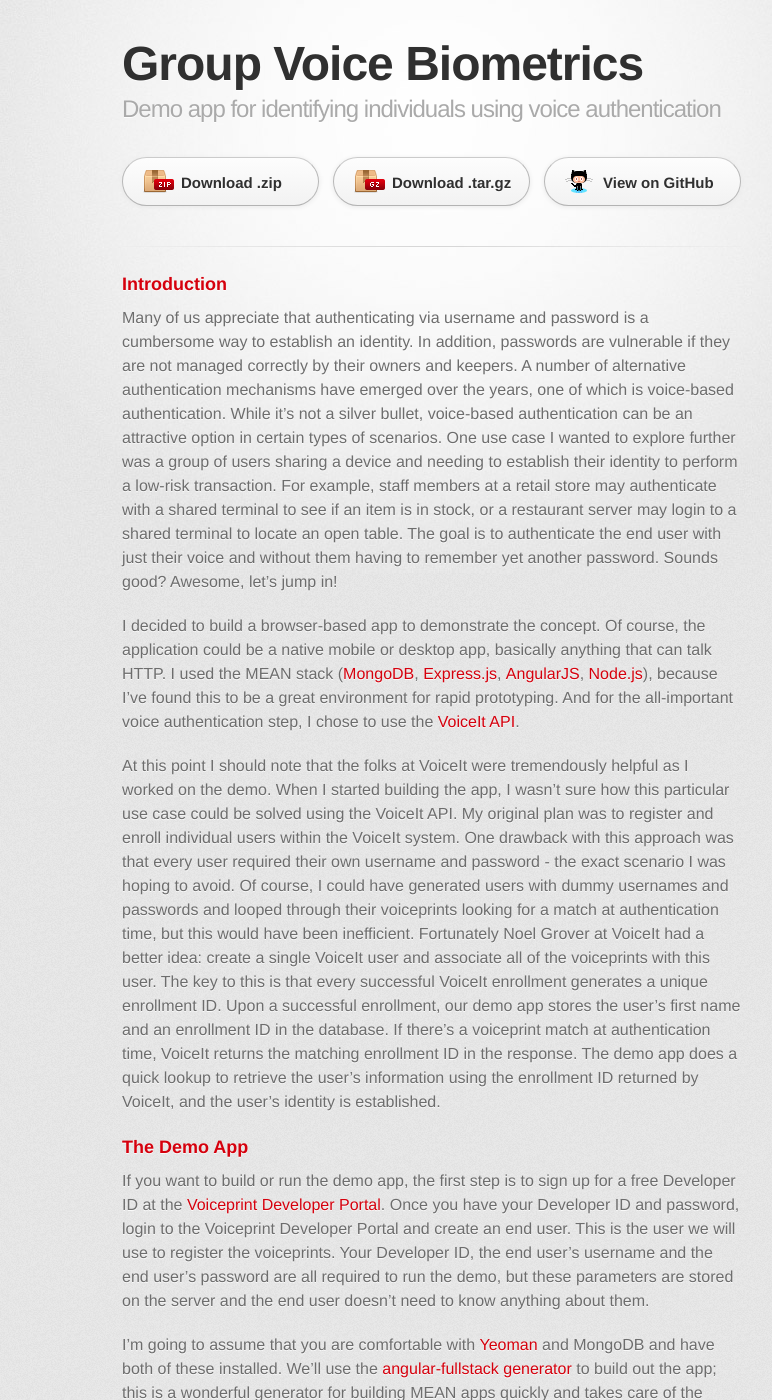
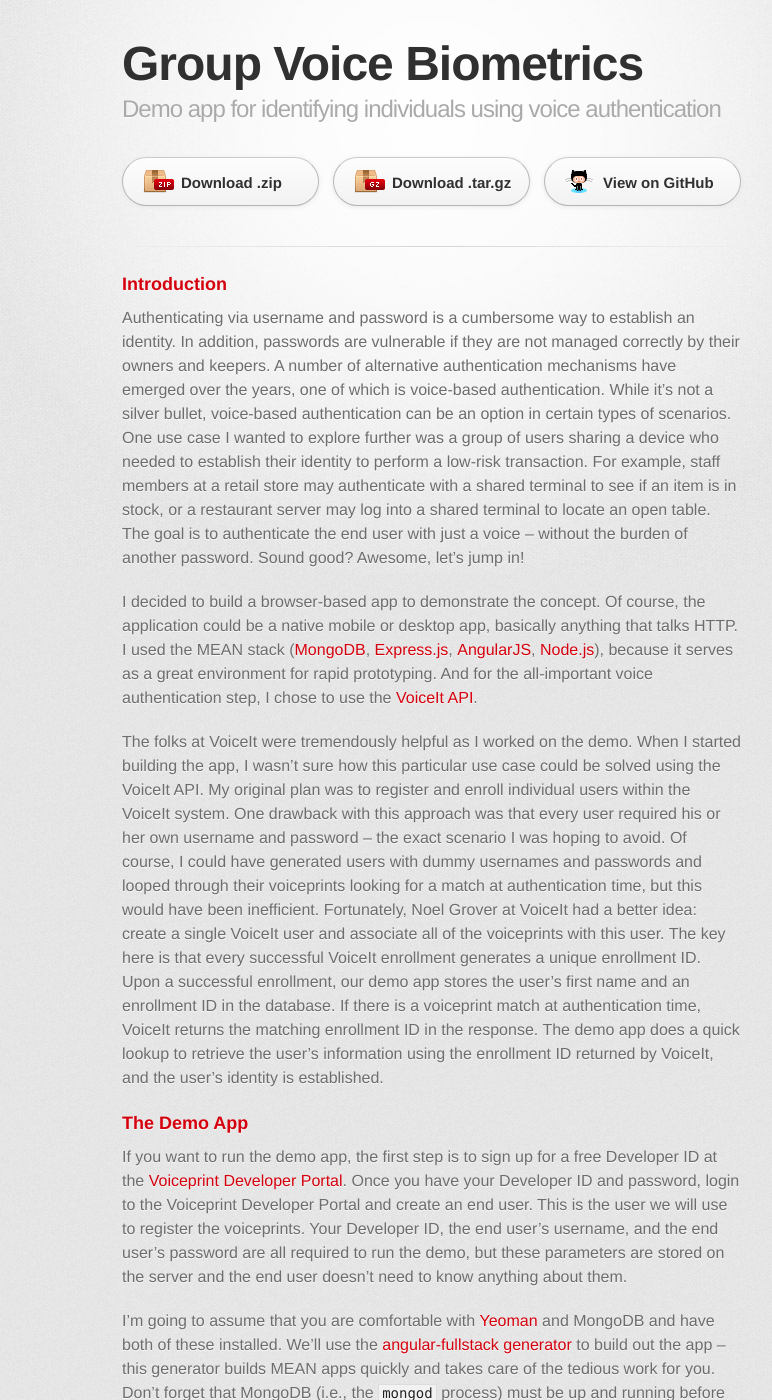
Before and after one commit to donnydazzler/group-voice-biometrics, a Jekyll site: the page built from index.md, in a window 1280 px wide and 1400 px high. Shown: the whole window, without its empty margins (208-980 px from the left). Built offline with Jekyll 4.4.1, drawn with Linux system fonts in a browser that asks for light colours; some web fonts are replaced; Markdown is read by kramdown in place of the engine named in the settings; some of the changed text lies outside the part shown.

Commit message:
index.md update

````diff
--- a/index.md
+++ b/index.md
@@ -2,16 +2,16 @@
 layout: index
 ---
 ### Introduction
-Many of us appreciate that authenticating via username and password is a cumbersome way to establish an identity. In addition, passwords are vulnerable if they are not managed correctly by their owners and keepers. A number of alternative authentication mechanisms have emerged over the years, one of which is voice-based authentication. While it's not a silver bullet, voice-based authentication can be an attractive option in certain types of scenarios. One use case I wanted to explore further was a group of users sharing a device and needing to establish their identity to perform a low-risk transaction. For example, staff members at a retail store may authenticate with a shared terminal to see if an item is in stock, or a restaurant server may login to a shared terminal to locate an open table. The goal is to authenticate the end user with just their voice and without them having to remember yet another password. Sounds good? Awesome, let's jump in!
+Authenticating via username and password is a cumbersome way to establish an identity. In addition, passwords are vulnerable if they are not managed correctly by their owners and keepers. A number of alternative authentication mechanisms have emerged over the years, one of which is voice-based authentication. While it's not a silver bullet, voice-based authentication can be an option in certain types of scenarios. One use case I wanted to explore further was a group of users sharing a device who needed to establish their identity to perform a low-risk transaction. For example, staff members at a retail store may authenticate with a shared terminal to see if an item is in stock, or a restaurant server may log into a shared terminal to locate an open table. The goal is to authenticate the end user with just a voice -- without the burden of another password. Sound good? Awesome, let's jump in!
 
-I decided to build a browser-based app to demonstrate the concept. Of course, the application could be a native mobile or desktop app, basically anything that can talk HTTP. I used the MEAN stack ([MongoDB](http://www.mongodb.org/), [Express.js](http://expressjs.com/), [AngularJS](https://angularjs.org/), [Node.js](http://nodejs.org/)), because I've found this to be a great environment for rapid prototyping. And for the all-important voice authentication step, I chose to use the [VoiceIt API](http://www.voiceit-tech.com/).
+I decided to build a browser-based app to demonstrate the concept. Of course, the application could be a native mobile or desktop app, basically anything that talks HTTP. I used the MEAN stack ([MongoDB](http://www.mongodb.org/), [Express.js](http://expressjs.com/), [AngularJS](https://angularjs.org/), [Node.js](http://nodejs.org/)), because it serves as a great environment for rapid prototyping. And for the all-important voice authentication step, I chose to use the [VoiceIt API](http://www.voiceit-tech.com/).
 
-At this point I should note that the folks at VoiceIt were tremendously helpful as I worked on the demo. When I started building the app, I wasn't sure how this particular use case could be solved using the VoiceIt API. My original plan was to register and enroll individual users within the VoiceIt system. One drawback with this approach was that every user required their own username and password - the exact scenario I was hoping to avoid. Of course, I could have generated users with dummy usernames and passwords and looped through their voiceprints looking for a match at authentication time, but this would have been inefficient. Fortunately Noel Grover at VoiceIt had a better idea: create a single VoiceIt user and associate all of the voiceprints with this user. The key to this is that every successful VoiceIt enrollment generates a unique enrollment ID. Upon a successful enrollment, our demo app stores the user's first name and an enrollment ID in the database. If there's a voiceprint match at authentication time, VoiceIt returns the matching enrollment ID in the response. The demo app does a quick lookup to retrieve the user's information using the enrollment ID returned by VoiceIt, and the user's identity is established.
+The folks at VoiceIt were tremendously helpful as I worked on the demo. When I started building the app, I wasn't sure how this particular use case could be solved using the VoiceIt API. My original plan was to register and enroll individual users within the VoiceIt system. One drawback with this approach was that every user required his or her own username and password -- the exact scenario I was hoping to avoid. Of course, I could have generated users with dummy usernames and passwords and looped through their voiceprints looking for a match at authentication time, but this would have been inefficient. Fortunately, Noel Grover at VoiceIt had a better idea: create a single VoiceIt user and associate all of the voiceprints with this user. The key here is that every successful VoiceIt enrollment generates a unique enrollment ID. Upon a successful enrollment, our demo app stores the user's first name and an enrollment ID in the database. If there is a voiceprint match at authentication time, VoiceIt returns the matching enrollment ID in the response. The demo app does a quick lookup to retrieve the user's information using the enrollment ID returned by VoiceIt, and the user's identity is established.
 
 ### The Demo App
-If you want to build or run the demo app, the first step is to sign up for a free Developer ID at the [Voiceprint Developer Portal](https://siv.voiceprintportal.com/). Once you have your Developer ID and password, login to the Voiceprint Developer Portal and create an end user. This is the user we will use to register the voiceprints. Your Developer ID, the end user's username and the end user's password are all required to run the demo, but these parameters are stored on the server and the end user doesn't need to know anything about them.
+If you want to run the demo app, the first step is to sign up for a free Developer ID at the [Voiceprint Developer Portal](https://siv.voiceprintportal.com/). Once you have your Developer ID and password, login to the Voiceprint Developer Portal and create an end user. This is the user we will use to register the voiceprints. Your Developer ID, the end user's username, and the end user's password are all required to run the demo, but these parameters are stored on the server and the end user doesn't need to know anything about them.
 
-I'm going to assume that you are comfortable with [Yeoman](http://yeoman.io/) and MongoDB and have both of these installed. We'll use the [angular-fullstack generator](https://github.com/DaftMonk/generator-angular-fullstack) to build out the app; this is a wonderful generator for building MEAN apps quickly and takes care of the tedious work for you. Don't forget that MongoDB (i.e., the `mongod` process) must be up and running before generating the app. Create a new directory, cd into it, and run the angular-fullstack generator:
+I'm going to assume that you are comfortable with [Yeoman](http://yeoman.io/) and MongoDB and have both of these installed. We'll use the [angular-fullstack generator](https://github.com/DaftMonk/generator-angular-fullstack) to build out the app -- this generator builds MEAN apps quickly and takes care of the tedious work for you. Don't forget that MongoDB (i.e., the `mongod` process) must be up and running before generating the app. Create a new directory, cd into it, and run the angular-fullstack generator:
 
 ```
 yo angular-fullstack group-voice-biometrics
@@ -40,7 +40,7 @@
 Run `npm install voice-it q request --save` to install the modules and add them to the dependency list. Now that the app's foundation is in place, let's build out the server side.
 
 ### Server-Side
-Before jumping into the server-side code, I have an Express.js `body-parser` configuration tip for you: since we are going to be POSTing WAV files to the server rather than JSON data, we need to ensure that the server is prepared to receive this type of data and files of a reasonable size. This gave me a multi-day headache, so I'm hoping that others will benefit from my lesson learned! So we need to make the following changes in `server/config/express.js`:
+Before jumping into the server-side code, I have an Express.js `body-parser` configuration tip for you. Since we are going to be POSTing WAV files to the server rather than JSON data, we need to ensure that the server is prepared to receive this type of data and files of a reasonable size. This gave me a multi-day headache, so I'm hoping that others will benefit from my lesson learned! Let's make the following changes in `server/config/express.js`:
 
 ```javascript
 //app.use(bodyParser.urlencoded({ extended: false }));
@@ -83,7 +83,7 @@
   });
 ```
 
-As you can see, the `firstName` field is of type string and indexed. We also store an array of `enrollmentId`s with each enrollment - there is no limit as to the number that can be stored by VoiceIt.
+As you can see, the `firstName` field is of type string and indexed. We also store an array of `enrollmentId`s with each enrollment -- there is no limit as to the number that can be stored by VoiceIt.
 
 The bulk of the server-side logic is in the `audioHandler`. This contains several helper functions to process incoming requests and communicate with the VoiceIt wrapper and MongoDB. Let's look at the export:
 
@@ -143,17 +143,16 @@
 };
 ```
 
-Both the enrollment and authentication endpoints accept HTTP POST requests. We start out by getting the WAV file from the request body and the user's first name (if one was passed in). An instance of the VoiceIt wrapper is created using the Developer ID obtained from the configuration. We add the WAV file to the config object; this is named so that it can be passed directly to the VoiceIt wrapper. The VoiceIt wrapper is promise-based, so a successful response invokes the first function in our `then()` call. We grab the enrollment ID from the response body along with the speech to text confidence determined by VoiceIt. If we got an enrollment ID back from VoiceIt, this means the request was successful.
+Both the enrollment and authentication endpoints accept HTTP POST requests. We start out by getting the WAV file from the request body and the user's first name (if one was passed in). An instance of the VoiceIt wrapper is created using the Developer ID obtained from the configuration. We add the WAV file to the config object; this is named so that it can be passed directly to the VoiceIt wrapper. The VoiceIt wrapper is promise-based, so a successful response invokes the first function in our `then()` call. We grab the enrollment ID from the response body along with the speech-to-text confidence determined by VoiceIt. If we get an enrollment ID back from VoiceIt, this means the request was successful.
 
-If the action was `enroll`, the `processEnrollment()` helper function is invoked. This checks to make sure that the speech to text confidence is high enough. I found this was a helpful addition to the VoiceIt API - if the speech to text confidence is low, the enrollment recording is less than ideal and is unlikely to yield good authentication results. The text confidence range is 0-1; I found that a threshold of 0.5 ensures that poor enrollment recordings are rejected. If the speech to text confidence exceeds the configured threshold, we have an enrollment ID that should be stored in MongoDB. The helper function creates an enrollment object consisting of the user's first name and the enrollment ID. We use the `findOneAndUpdate()` method to essentially do an upsert - either insert a new record if a matching first name does not exist, otherwise update the existing record with the new enrollment ID.
+If the action was `enroll`, the `processEnrollment()` helper function is invoked. This checks to make sure that the speech-to-text confidence is high enough. I found this was a helpful addition to the VoiceIt API -- if the speech-to-text confidence is low, the enrollment recording is less than ideal and unlikely to yield good authentication results. The text confidence range is 0-1; I found that a threshold of 0.5 ensures that poor enrollment recordings are rejected. If the speech-to-text confidence exceeds the configured threshold, we have an enrollment ID that should be stored in MongoDB. The helper function creates an enrollment object consisting of the user's first name and the enrollment ID. We use the `findOneAndUpdate()` method to essentially do an upsert -- either insert a new record if a matching first name does not exist, otherwise update the existing record with the new enrollment ID.
 
-If the action was `authenticate`, the `processAuthentication()` helper function is invoked. Here we use the `findOne()` method to lookup the user record based on the enrollment ID returned by VoiceIt. If we find the user in the database, the server returns their first name. This wraps up the server-side, so let's move on to the client-side.
+If the action was `authenticate`, the `processAuthentication()` helper function is invoked. Here we use the `findOne()` method to lookup the user record based on the enrollment ID returned by VoiceIt. If we find the user in the database, the server returns the first name. This wraps up the server, so let's move on to the client.
 
 ### Client-Side
+Our app uses the [Web Audio API](http://www.w3.org/TR/webaudio/) to capture audio in the browser. Unfortunately, the Web Audio API is relatively new and isn't supported by all browsers yet, so the demo works best in recent desktop versions of Chrome and Firefox.
 
-Our app uses the [Web Audio API](http://www.w3.org/TR/webaudio/) to capture audio in the browser. Unfortunately the Web Audio API is relatively new and isn't supported by all browsers yet, so the demo works best in recent desktop versions of Chrome and Firefox.
-
-We'll use Matt Diamond's [RecorderJS](https://github.com/mattdiamond/Recorderjs) plugin to export the audio. This is included in the app as a shared client-side component. One small but important change I made in `recorderWorker.js` was to export a `DataView` rather than a `Blob`; I found this was necessary in order for the server-side to process the WAV file in the request body.
+We'll use Matt Diamond's [RecorderJS](https://github.com/mattdiamond/Recorderjs) plugin to export the audio. This is included in the app as a shared client-side component. One note: I exported a `DataView` rather than a `Blob` in `recorderWorker.js`. I found this was necessary in order for the server to process the WAV file in the request body.
 
 Continuing our journey from the back-end to front-end, let's generate an AngularJS service to support our future client-side controllers:
 
@@ -161,7 +160,7 @@
 yo angular-fullstack:service audioService
 ```
 
-As its name suggests, this service is responsible for handling audio data on the client. The service essentially acts as the glue between the Web Audio API, the RecorderJS plugin and our back-end server; it handles both enrollment and authentication recordings. At this point I should give a shout out to Chris Wilson and his [AudioRecorder demo](https://webaudiodemos.appspot.com/AudioRecorder/). I borrowed a couple of his initialization functions to connect the audio from the browser to the RecorderJS plugin. With the audio foundation in place, we can build out the audio service by adding methods to support the start of a recording:
+As its name suggests, this service is responsible for handling audio data on the client. The service essentially acts as the glue between the Web Audio API, the RecorderJS plugin and our back-end server; it handles both enrollment and authentication recordings. With a couple of initialization functions borrowed from Chris Wilson's [AudioRecorder demo](https://webaudiodemos.appspot.com/AudioRecorder/) (thanks, Chris!), I connected the audio from the browser to the RecorderJS plugin. With the audio foundation in place, we can build out the audio service by adding methods to support the start of a recording:
 
 ```javascript
 this.startRecording = function (theAction, theFirstName, callback) {
@@ -332,13 +331,13 @@
 ### Running the app
 With MongoDB running, navigate to the project's root directory, enter `grunt serve` and go to [http://localhost:9000/](http://localhost:9000/) in your recent version of Chrome or Firefox. You should see a page like [this](https://raw.githubusercontent.com/gmillward/group-voice-biometrics/gh-pages/images/main.png).
 
-A good test of the demo app is to ask a group of friends or relatives to enroll. During the enrollment phase, don't forget to enable the microphone and enter a first name. Make sure your microphone volume is nice and high (I set mine to the highest level with ambient noise reduction enabled). Click on the mic to record 3-7 [enrollments](https://raw.githubusercontent.com/gmillward/group-voice-biometrics/gh-pages/images/enroll.png).
+A good test of the demo app is to ask a group of friends or relatives to enroll. During the enrollment phase, don't forget to enable the microphone and enter a first name. Make sure your microphone volume is nice and high. I set mine to the highest level with ambient noise reduction enabled. Click on the mic to record 3-7 [enrollments](https://raw.githubusercontent.com/gmillward/group-voice-biometrics/gh-pages/images/enroll.png).
 
-At this point, you can start authenticating members of your group with just their [voice](https://raw.githubusercontent.com/gmillward/group-voice-biometrics/gh-pages/images/authenticate.png)!
+At this point, you can start authenticating members of your group with just their [voices](https://raw.githubusercontent.com/gmillward/group-voice-biometrics/gh-pages/images/authenticate.png)!
 
 Here's the [GitHub repo](https://github.com/gmillward/group-voice-biometrics) for the demo app. (Keep in mind this is demo code, so it's not fully optimized. Pull requests are welcome :)
 
 ### Next steps
-There are numerous extension points to this app. For example, you could add support for profile images, or add an audio visualization during the recording process (a la Chris Wilson's AudioRecorder demo, or [KITT's Voice Synthesizer](https://www.youtube.com/watch?v=WiTYzppwU7s) :). On the server-side, the authentication process could be used to create an OAuth "voice grant flow". The OAuth Authorization Server would issue an OAuth access token upon successful voice authentication. Another extension point would be to combine the voice authentication process with a command. This becomes a powerful way to enhance the user experience: the user could authenticate and jump to a specific part of the app simply by saying a command.
+There are numerous extension points to this app. For example, you could add support for profile images, or add an audio visualization during the recording process (à la Chris Wilson's AudioRecorder demo, or [KITT's Voice Synthesizer](https://www.youtube.com/watch?v=WiTYzppwU7s) :). On the server, the authentication process could be used to create an OAuth "voice grant flow". The OAuth Authorization Server would issue an OAuth access token upon successful voice authentication. You could also combine the voice authentication process with a command; the user could authenticate and jump to a specific part of the app with a simple word or phrase. The possibilities for an enhanced user experience are endless.
 
-I hope you found this demo helpful and were able to impress a few people with your voice authentication skills!
+I hope you found this demo helpful and can now impress a few people with your voice authentication skills!
````
Also changed, not shown: other parts of index.md (+3 -3 lines).
